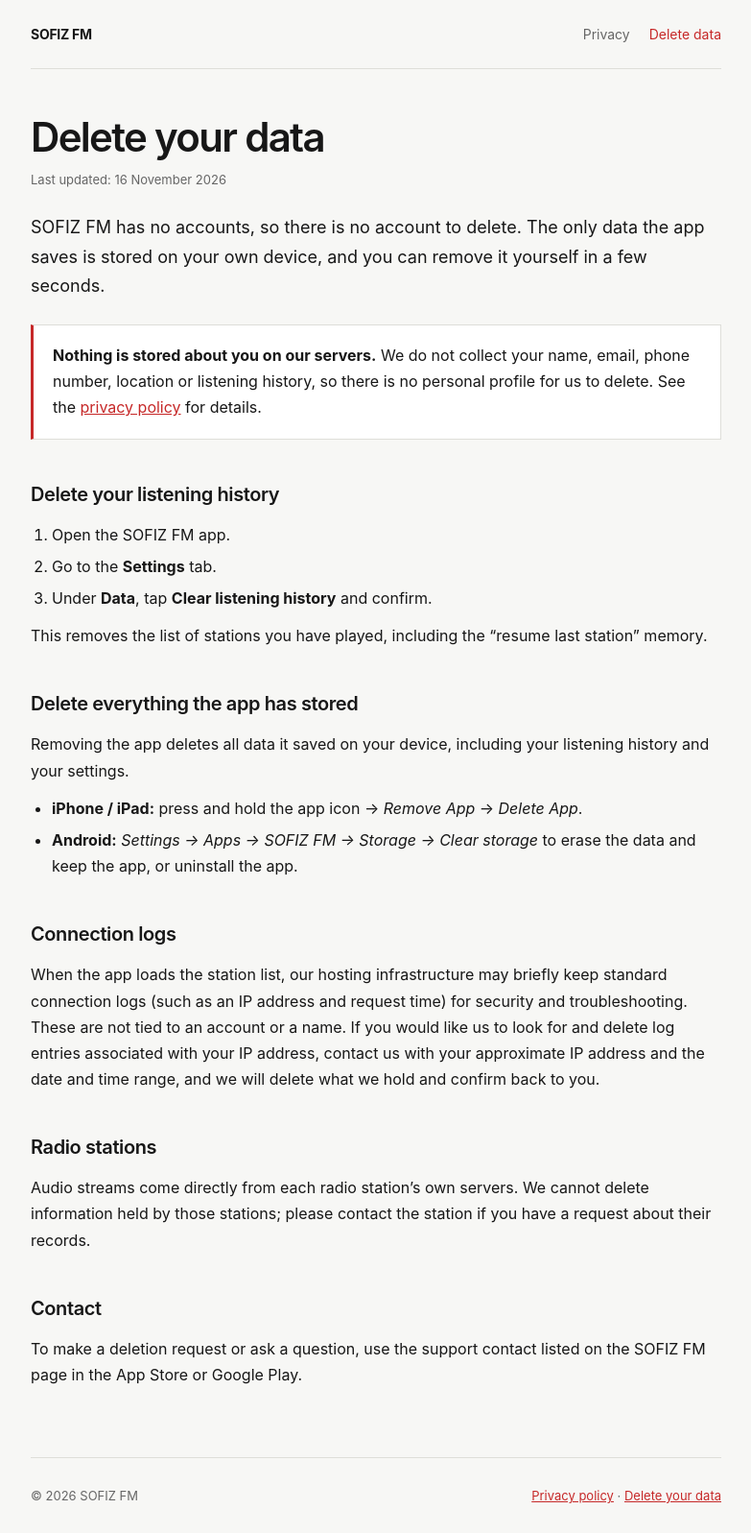
After one commit to pkasemer/RIZFM, a Flask app: page /delete-data in a window 1280 px wide. The commit adds this page. Shown: the whole page at 96% size, without its empty margins (248-1031 px from the left). Run offline with Flask 3, Linux system fonts and the light colour scheme.

```diff
--- /dev/null
+++ b/app/pages.py
@@ -0,0 +1,40 @@
+from datetime import datetime
+
+from flask import Blueprint, current_app, render_template
+
+pages = Blueprint("pages", __name__)
+
+# Bump this whenever the wording of the privacy policy or deletion page changes.
+POLICY_UPDATED = "16 November 2026"
+
+
+def _legal_context():
+    cfg = current_app.config
+    return {
+        "app_name": cfg["APP_NAME"],
+        "operator": cfg["PRIVACY_OPERATOR"],
+        "contact_email": cfg["PRIVACY_CONTACT_EMAIL"],
+        "base_url": cfg["PUBLIC_BASE_URL"],
+        "updated": POLICY_UPDATED,
+        "current_year": datetime.now().year,
+    }
+
+
+def _render(template):
+    response = current_app.make_response(render_template(template, **_legal_context()))
+    response.headers["Cache-Control"] = "public, max-age=3600"
+    return response
+
+
+# The URL you give to App Store Connect ("Privacy Policy URL") and Google Play Console.
+@pages.get("/privacy")
+@pages.get("/privacy-policy")
+def privacy():
+    return _render("privacy.html")
+
+
+# The URL you give to Google Play's Data safety form ("Delete account / data URL").
+@pages.get("/delete-data")
+@pages.get("/data-deletion")
+def delete_data():
+    return _render("delete_data.html")
--- /dev/null
+++ b/app/templates/delete_data.html
@@ -0,0 +1,60 @@
+{% extends "legal_base.html" %}
+
+{% block title %}Delete Your Data{% endblock %}
+{% block description %}How to delete the data {{ app_name }} stores. There are no accounts; everything the app saves is on your device and you can remove it yourself.{% endblock %}
+
+{% block content %}
+<h1>Delete your data</h1>
+<p class="updated">Last updated: {{ updated }}</p>
+
+<p class="lead">
+    {{ app_name }} has no accounts, so there is no account to delete. The only data the app saves
+    is stored on your own device, and you can remove it yourself in a few seconds.
+</p>
+
+<div class="callout">
+    <strong>Nothing is stored about you on our servers.</strong>
+    We do not collect your name, email, phone number, location or listening history, so there is
+    no personal profile for us to delete. See the <a href="/privacy">privacy policy</a> for details.
+</div>
+
+<h2>Delete your listening history</h2>
+<ol>
+    <li>Open the {{ app_name }} app.</li>
+    <li>Go to the <strong>Settings</strong> tab.</li>
+    <li>Under <strong>Data</strong>, tap <strong>Clear listening history</strong> and confirm.</li>
+</ol>
+<p>This removes the list of stations you have played, including the “resume last station” memory.</p>
+
+<h2>Delete everything the app has stored</h2>
+<p>
+    Removing the app deletes all data it saved on your device, including your listening history and
+    your settings.
+</p>
+<ul>
+    <li><strong>iPhone / iPad:</strong> press and hold the app icon → <em>Remove App</em> → <em>Delete App</em>.</li>
+    <li><strong>Android:</strong> <em>Settings → Apps → {{ app_name }} → Storage → Clear storage</em> to erase the data and keep the app, or uninstall the app.</li>
+</ul>
+
+<h2>Connection logs</h2>
+<p>
+    When the app loads the station list, our hosting infrastructure may briefly keep standard
+    connection logs (such as an IP address and request time) for security and troubleshooting. These
+    are not tied to an account or a name. If you would like us to look for and delete log entries
+    associated with your IP address, contact us with your approximate IP address and the date and
+    time range, and we will delete what we hold and confirm back to you.
+</p>
+
+<h2>Radio stations</h2>
+<p>
+    Audio streams come directly from each radio station’s own servers. We cannot delete information
+    held by those stations; please contact the station if you have a request about their records.
+</p>
+
+<h2>Contact</h2>
+{% if contact_email %}
+<p>To make a deletion request or ask a question: <a href="mailto:{{ contact_email }}?subject=Data%20deletion%20request">{{ contact_email }}</a></p>
+{% else %}
+<p>To make a deletion request or ask a question, use the support contact listed on the {{ app_name }} page in the App Store or Google Play.</p>
+{% endif %}
+{% endblock %}
--- a/app/templates/index.html
+++ b/app/templates/index.html
@@ -753,6 +753,12 @@
             © {{ current_year if current_year else "2026" }} RizFM
         </div>
 
+        <div>
+            <a href="/privacy">Privacy policy</a>
+            &nbsp;·&nbsp;
+            <a href="/delete-data">Delete your data</a>
+        </div>
+
         <div class="status">
             <span class="status-dot"></span>
             API operational
--- /dev/null
+++ b/app/templates/legal_base.html
@@ -0,0 +1,114 @@
+<!DOCTYPE html>
+<html lang="en">
+<head>
+    <meta charset="UTF-8">
+    <meta name="viewport" content="width=device-width, initial-scale=1.0">
+    <title>{% block title %}{% endblock %} — {{ app_name }}</title>
+    <meta name="description" content="{% block description %}{% endblock %}">
+    <meta name="robots" content="index,follow">
+
+    <style>
+        :root {
+            --bg: #f7f7f5;
+            --surface: #ffffff;
+            --text: #171717;
+            --muted: #666;
+            --line: #deded9;
+            --accent: #c62828;
+        }
+
+        @media (prefers-color-scheme: dark) {
+            :root {
+                --bg: #141414;
+                --surface: #1d1d1d;
+                --text: #ededed;
+                --muted: #a0a0a0;
+                --line: #333;
+                --accent: #ef5350;
+            }
+        }
+
+        * { box-sizing: border-box; margin: 0; padding: 0; }
+
+        body {
+            background: var(--bg);
+            color: var(--text);
+            font-family: -apple-system, BlinkMacSystemFont, "Helvetica Neue", Helvetica, Arial, sans-serif;
+            line-height: 1.7;
+            min-height: 100vh;
+        }
+
+        a { color: var(--accent); }
+
+        .page { max-width: 760px; margin: 0 auto; padding: 0 20px; }
+
+        header {
+            display: flex;
+            align-items: center;
+            justify-content: space-between;
+            min-height: 72px;
+            border-bottom: 1px solid var(--line);
+            font-size: 14px;
+        }
+
+        header .brand { color: var(--text); font-weight: 700; text-decoration: none; letter-spacing: -0.02em; }
+        header nav { display: flex; gap: 20px; }
+        header nav a { color: var(--muted); text-decoration: none; }
+        header nav a:hover, header nav a[aria-current="page"] { color: var(--accent); }
+
+        main { padding: 48px 0 72px; }
+
+        h1 { font-size: clamp(30px, 6vw, 42px); line-height: 1.1; letter-spacing: -0.04em; font-weight: 600; }
+        .updated { margin-top: 10px; color: var(--muted); font-size: 13px; }
+        .lead { margin-top: 24px; font-size: 18px; }
+
+        h2 { margin-top: 40px; font-size: 20px; letter-spacing: -0.02em; font-weight: 600; }
+        p, ul, ol { margin-top: 12px; }
+        ul, ol { padding-left: 22px; }
+        li { margin-top: 6px; }
+
+        .callout {
+            margin-top: 24px;
+            padding: 18px 20px;
+            background: var(--surface);
+            border: 1px solid var(--line);
+            border-left: 3px solid var(--accent);
+        }
+
+        table { width: 100%; margin-top: 16px; border-collapse: collapse; font-size: 15px; }
+        th, td { text-align: left; vertical-align: top; padding: 10px 12px 10px 0; border-bottom: 1px solid var(--line); }
+        th { color: var(--muted); font-weight: 500; font-size: 12px; text-transform: uppercase; letter-spacing: 0.08em; }
+
+        footer {
+            border-top: 1px solid var(--line);
+            padding: 28px 0;
+            color: var(--muted);
+            font-size: 13px;
+            display: flex;
+            flex-wrap: wrap;
+            gap: 8px 24px;
+            justify-content: space-between;
+        }
+    </style>
+</head>
+<body>
+<div class="page">
+    <header>
+        <a class="brand" href="/">{{ app_name }}</a>
+        <nav>
+            <a href="/privacy" {% if request.path in ("/privacy", "/privacy-policy") %}aria-current="page"{% endif %}>Privacy</a>
+            <a href="/delete-data" {% if request.path in ("/delete-data", "/data-deletion") %}aria-current="page"{% endif %}>Delete data</a>
+        </nav>
+    </header>
+
+    <main>
+        {% block content %}{% endblock %}
+    </main>
+
+    <footer>
+        <span>© {{ current_year }} {{ operator }}</span>
+        <span><a href="/privacy">Privacy policy</a> · <a href="/delete-data">Delete your data</a></span>
+    </footer>
+</div>
+</body>
+</html>
--- a/docker-compose.yml
+++ b/docker-compose.yml
@@ -6,6 +6,10 @@ services:
       - "5000:5000"
     environment:
       DATABASE_URL: sqlite:////app/data/radio.db
+      PUBLIC_BASE_URL: ${PUBLIC_BASE_URL:-https://rizfm.pkasemer.com}
+      APP_NAME: ${APP_NAME:-SOFIZ FM}
+      PRIVACY_OPERATOR_NAME: ${PRIVACY_OPERATOR_NAME:-SOFIZ FM}
+      PRIVACY_CONTACT_EMAIL: ${PRIVACY_CONTACT_EMAIL:-}
     volumes:
       - radio-data:/app/data
     restart: unless-stopped
```
Also changed, not shown: API.md (+28 -0 lines), app/__init__.py (+12 -0 lines), app/templates/privacy.html (added, +109 -0 lines), tests/test_api.py (+34 -0 lines), 1 other file.
